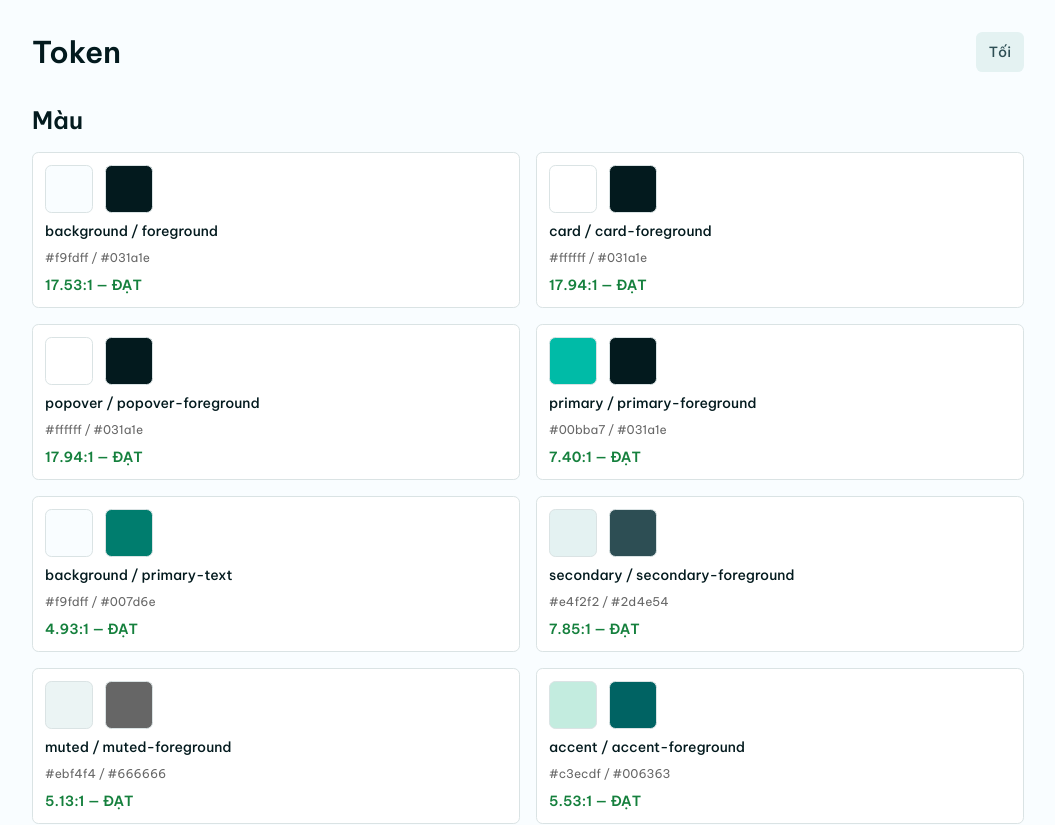
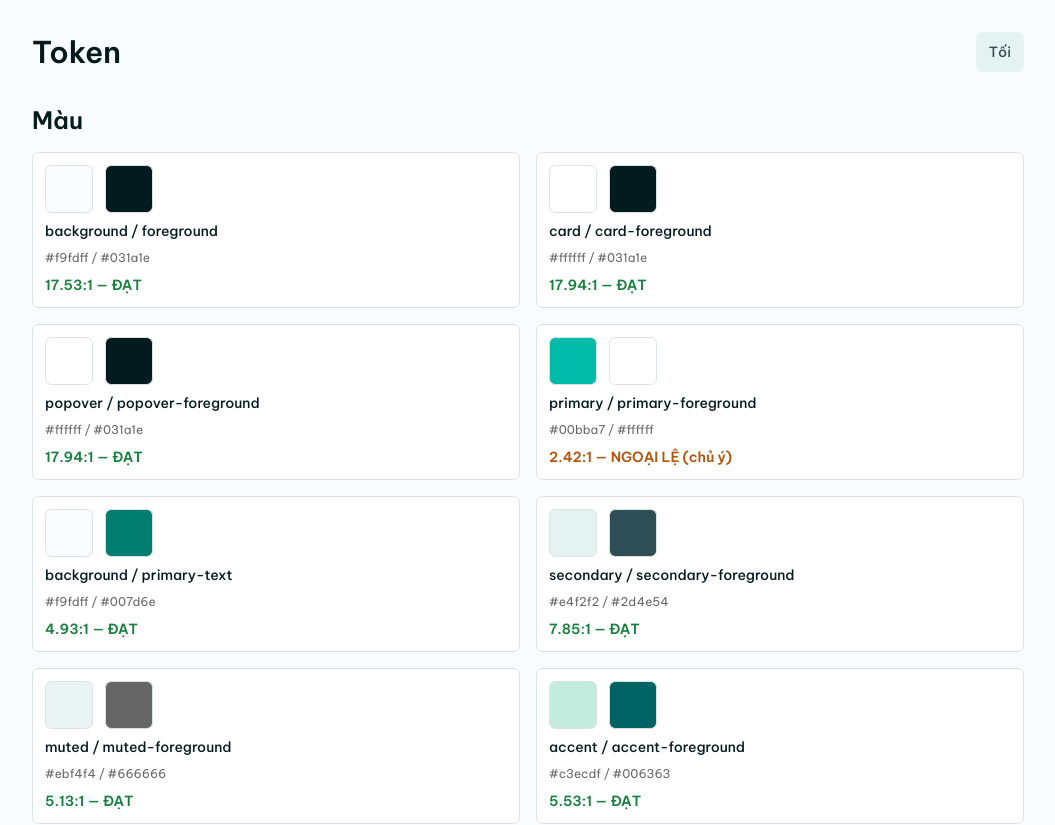
Before and after one commit to shatgroup/ui-kit, a React (Vite) app: page / in a window 1280 px wide. Shown: the top 825 px of the page, without its empty margins (112-1167 px from the left). Built offline with nearby package versions, Linux system fonts and the light colour scheme.

Commit message:
phase 3.5: chu trang tren nut chinh la trang, token ghi ngoai le
Co-authored-by: Cursor <cursoragent@cursor.com>

```diff
--- a/src/pages/tokens-page.tsx
+++ b/src/pages/tokens-page.tsx
@@ -19,6 +19,8 @@ type Row = {
   fgHex: string
   ratio: number
 }
+
+const INTENTIONAL = new Set(["primary / primary-foreground", "sidebar-primary / sidebar-primary-foreground"])
 
 const PAIRS: Pair[] = [
   { name: "background / foreground", bg: "bg-background", fg: "bg-foreground" },
@@ -267,6 +269,9 @@ export function TokensPage() {
 
 function ColorRow({ row }: { row: Row }) {
   const pass = row.ratio >= 4.5
+  const exception = INTENTIONAL.has(row.name) && !pass
+  const tone = exception ? "warning" : pass ? "success" : "destructive"
+  const label = exception ? "NGOẠI LỆ (chủ ý)" : pass ? "ĐẠT" : "KHÔNG ĐẠT"
   return (
     <Box padding={3} tone="card" border radius="md">
       <Stack gap={2}>
@@ -280,8 +285,8 @@ function ColorRow({ row }: { row: Row }) {
         <Text size="xs" tone="muted">
           {row.bgHex} / {row.fgHex}
         </Text>
-        <Text size="sm" weight="semibold" tone={pass ? "success" : "destructive"}>
-          {row.ratio.toFixed(2)}:1 — {pass ? "ĐẠT" : "KHÔNG ĐẠT"}
+        <Text size="sm" weight="semibold" tone={tone}>
+          {row.ratio.toFixed(2)}:1 — {label}
         </Text>
       </Stack>
     </Box>
--- a/src/styles/theme.css
+++ b/src/styles/theme.css
@@ -88,8 +88,8 @@
   /* fix: lệch tông tím */
   --popover-foreground: var(--foreground);
   --primary: oklch(0.704 0.14 182.503);
-  /* fix: chữ trắng trên teal không đủ tương phản */
-  --primary-foreground: #031a1e;
+  /* chủ ý: #FFFFFF giống tweakcn Future Teal. Tương phản với primary dưới 4.5:1, /tokens ghi NGOẠI LỆ (chủ ý). */
+  --primary-foreground: #FFFFFF;
   --secondary: oklch(0.9507 0.0148 196.9072);
   --secondary-foreground: oklch(0.4011 0.0399 210.3561);
   --muted: oklch(0.9604 0.0096 196.9971);
@@ -118,8 +118,8 @@
   --sidebar-foreground: oklch(0.2514 0.0307 209.677);
   /* fix: sidebar-primary phải cùng primary */
   --sidebar-primary: var(--primary);
-  /* fix: chữ trắng trên teal không đủ tương phản */
-  --sidebar-primary-foreground: #031a1e;
+  /* chủ ý: #FFFFFF giống tweakcn Future Teal. Tương phản với primary dưới 4.5:1, /tokens ghi NGOẠI LỆ (chủ ý). */
+  --sidebar-primary-foreground: #FFFFFF;
   --sidebar-accent: oklch(0.9104 0.046 174.0259);
   /* fix: lệch tông tím */
   --sidebar-accent-foreground: var(--foreground);
@@ -180,8 +180,8 @@
   /* fix: lệch tông tím */
   --popover-foreground: var(--foreground);
   --primary: oklch(0.704 0.14 182.503);
-  /* fix: chữ trắng trên teal không đủ tương phản */
-  --primary-foreground: #031a1e;
+  /* chủ ý: #FFFFFF giống tweakcn Future Teal. Tương phản với primary dưới 4.5:1, /tokens ghi NGOẠI LỆ (chủ ý). */
+  --primary-foreground: #FFFFFF;
   --secondary: oklch(0.2413 0.0307 198.8697);
   --secondary-foreground: oklch(0.8496 0.0299 199.2418);
   --muted: oklch(0.2185 0.0195 201.5676);
@@ -210,8 +210,8 @@
   --sidebar-foreground: oklch(0.9396 0.0097 204.9127);
   /* fix: sidebar-primary phải cùng primary */
   --sidebar-primary: var(--primary);
-  /* fix: chữ trắng trên teal không đủ tương phản */
-  --sidebar-primary-foreground: #031a1e;
+  /* chủ ý: #FFFFFF giống tweakcn Future Teal. Tương phản với primary dưới 4.5:1, /tokens ghi NGOẠI LỆ (chủ ý). */
+  --sidebar-primary-foreground: #FFFFFF;
   --sidebar-accent: oklch(0.437 0.078 188.216);
   /* fix: lệch tông tím */
   --sidebar-accent-foreground: var(--foreground);
```
